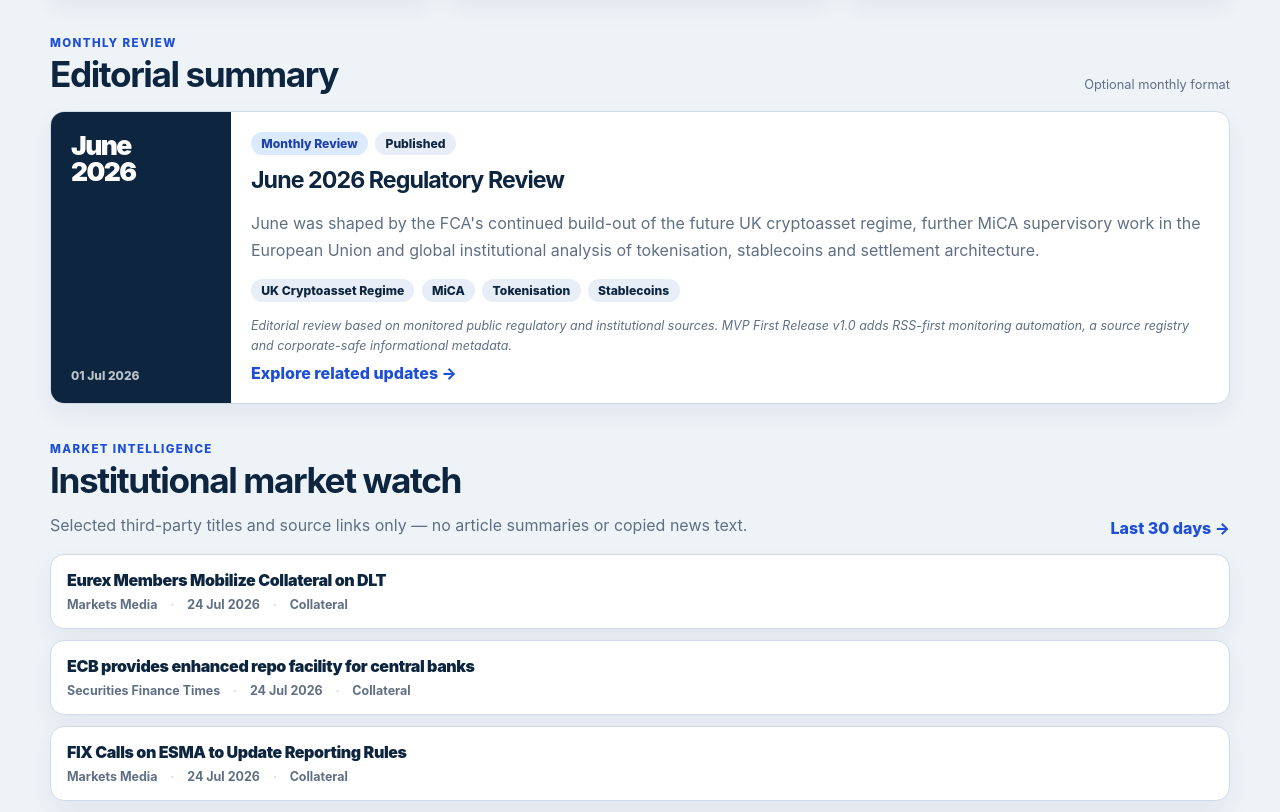
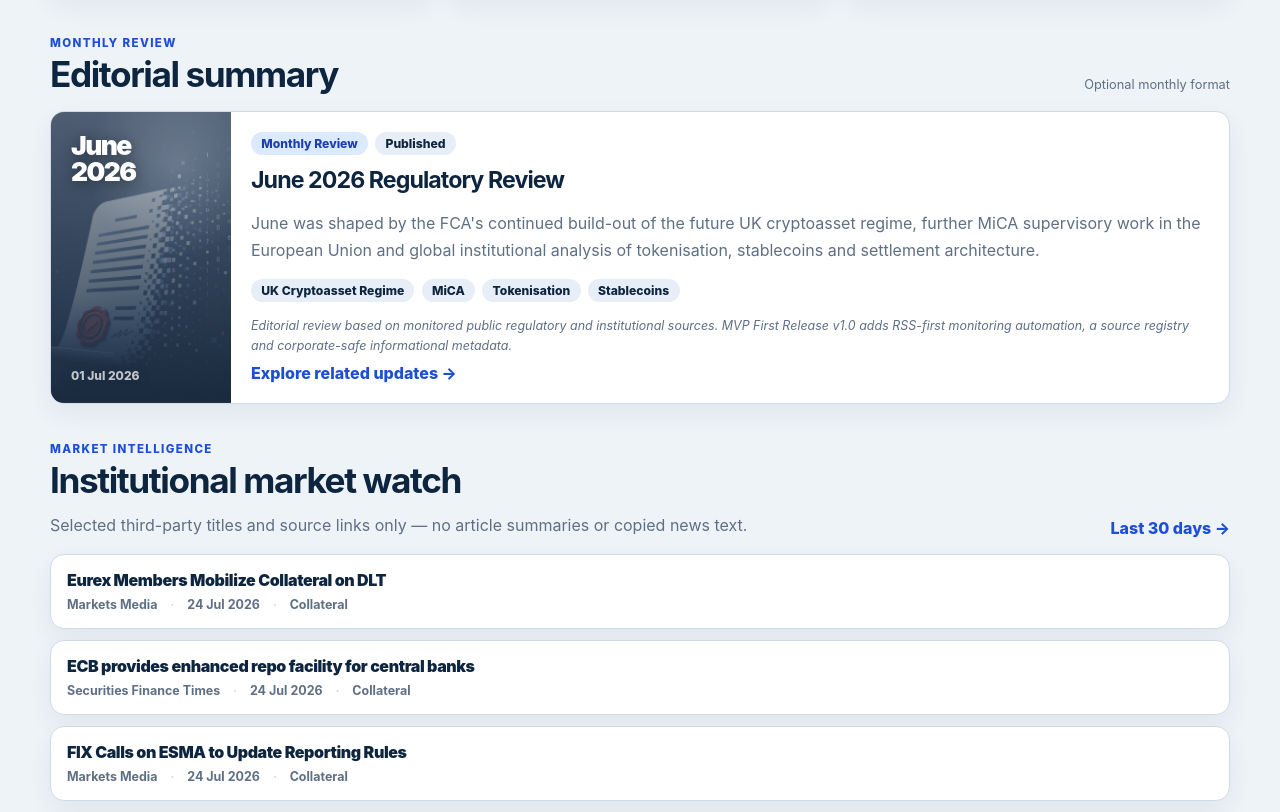
Before and after one commit to Mac-Gaw/digital-assets-reg-watch, a website: page index.html in a window 1280 px wide. Shown: the part 1003-1815 px from the top of the page. Drawn offline with Linux system fonts and the light colour scheme.

Commit message:
Add files via upload
assets update

```diff
--- a/assets/styles.css
+++ b/assets/styles.css
@@ -2973,3 +2973,57 @@ td strong { color: var(--strong); }
 :root[data-theme="light"] .dashboard-command-center .operations-pulse[data-level="high"] > strong {
   color: #c2410c;
 }
+
+/* v1.0.13: use generated icon in the header brand mark */
+.brand-mark {
+  overflow: hidden;
+  background: transparent;
+  color: transparent;
+  box-shadow: none;
+}
+
+.brand-mark img {
+  display: block;
+  width: 100%;
+  height: 100%;
+  object-fit: contain;
+}
+
+/* v1.0.13: editorial summary date panel background art */
+.monthly-review-date {
+  position: relative;
+  overflow: hidden;
+  isolation: isolate;
+  background:
+    linear-gradient(180deg, rgba(13, 37, 63, .30), rgba(13, 37, 63, .78)),
+    url("editorial-summary-light.png");
+  background-size: cover;
+  background-position: center;
+  color: #ffffff;
+}
+
+.monthly-review-date::after {
+  content: "";
+  position: absolute;
+  inset: 0;
+  z-index: -1;
+  background:
+    radial-gradient(circle at 70% 18%, rgba(255, 255, 255, .20), transparent 34%),
+    linear-gradient(180deg, rgba(255, 255, 255, .06), rgba(0, 0, 0, .18));
+  pointer-events: none;
+}
+
+.monthly-review-date span,
+.monthly-review-date small {
+  position: relative;
+  z-index: 1;
+  text-shadow: 0 2px 14px rgba(0, 0, 0, .42);
+}
+
+:root[data-theme="dark"] .monthly-review-date {
+  background:
+    linear-gradient(180deg, rgba(3, 10, 25, .16), rgba(3, 10, 25, .68)),
+    url("editorial-summary-dark.png");
+  background-size: cover;
+  background-position: center;
+}
```
Also changed, not shown: assets/apple-touch-icon.png, assets/editorial-summary-dark.png (added), assets/editorial-summary-light.png (added), assets/favicon.svg, assets/icon-192.png, assets/icon-512.png.
